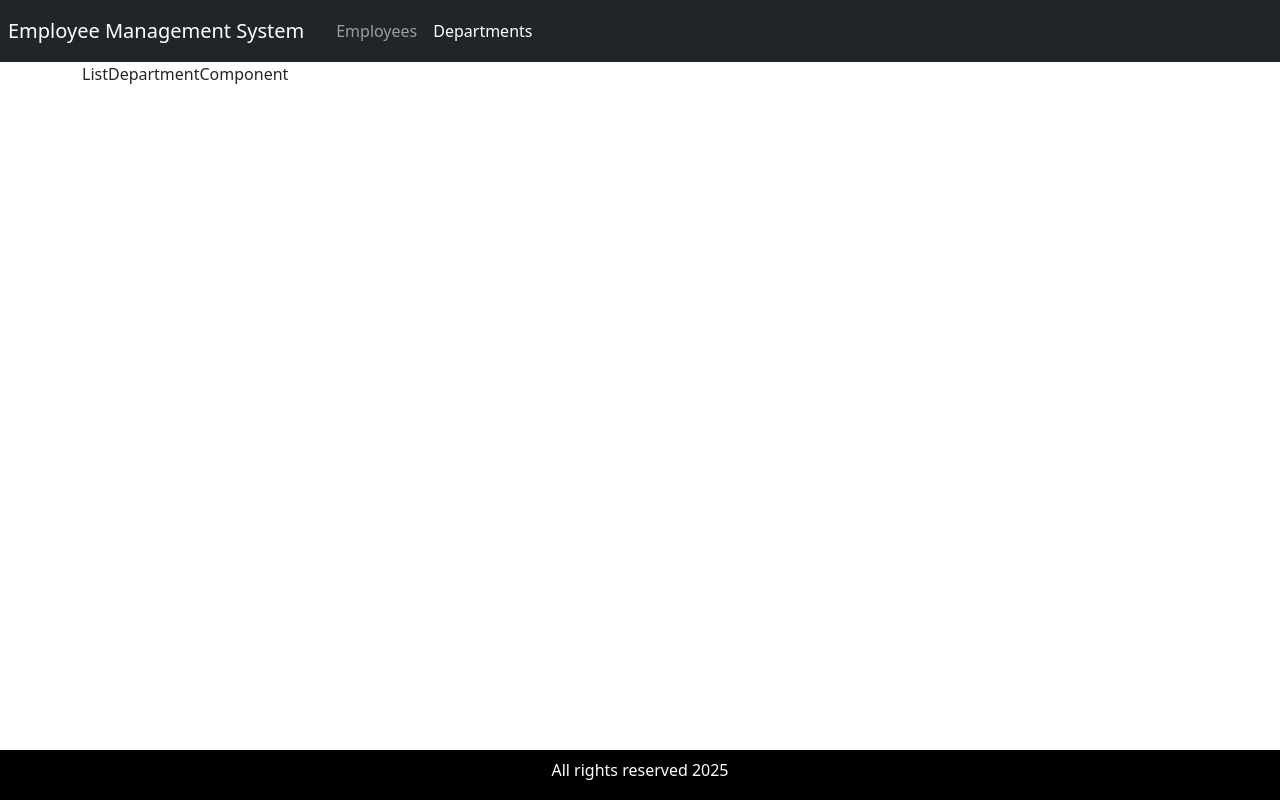
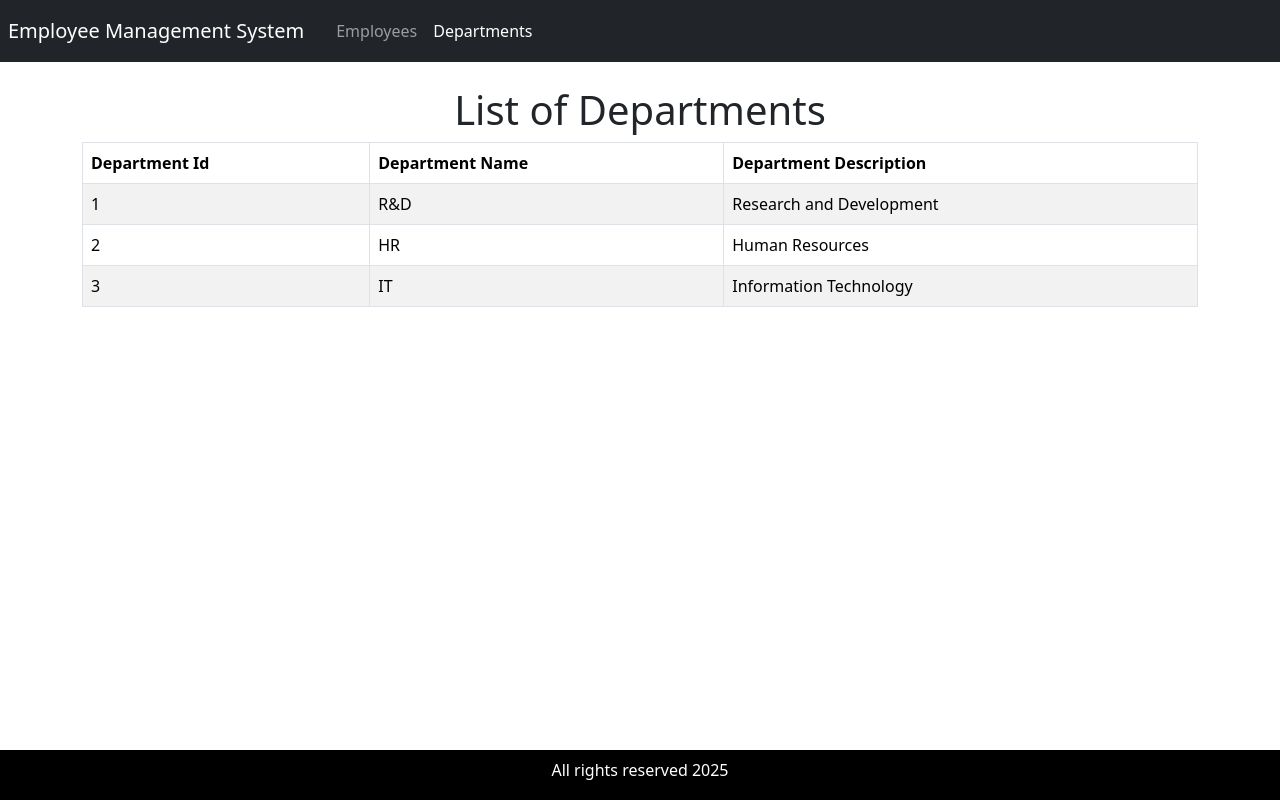
Before and after one commit to Steve-Anson/Employee-Management-System, a React (Vite) app in the folder ems-frontend/: page /departments in a window 1280 px wide. Built offline with nearby package versions, Linux system fonts and the light colour scheme.

Commit message:
Create ListDepartmentComponent

```diff
--- a/ems-frontend/src/components/ListDepartmentComponent.jsx
+++ b/ems-frontend/src/components/ListDepartmentComponent.jsx
@@ -1,5 +1,49 @@
+import { useState } from "react";
+
 const ListDepartmentComponent = () => {
-  return <div className="container">ListDepartmentComponent</div>;
+  let dummyData = [
+    {
+      id: 1,
+      departmentName: "R&D",
+      departmrntDescription: "Research and Development",
+    },
+    {
+      id: 2,
+      departmentName: "HR",
+      departmrntDescription: "Human Resources",
+    },
+    {
+      id: 3,
+      departmentName: "IT",
+      departmrntDescription: "Information Technology",
+    },
+  ];
+
+  const [departments, setDepartments] = useState(dummyData);
+
+  return (
+    <div className="container">
+      <h1 className="text-center mt-4">List of Departments</h1>
+      <table className="table table-striped table-bordered mt-2">
+        <thead>
+          <tr>
+            <th>Department Id</th>
+            <th>Department Name</th>
+            <th>Department Description</th>
+          </tr>
+        </thead>
+        <tbody>
+          {departments.map((department) => (
+            <tr key={department.id}>
+              <td>{department.id}</td>
+              <td>{department.departmentName}</td>
+              <td>{department.departmrntDescription}</td>
+            </tr>
+          ))}
+        </tbody>
+      </table>
+    </div>
+  );
 };
 
 export default ListDepartmentComponent;
```
